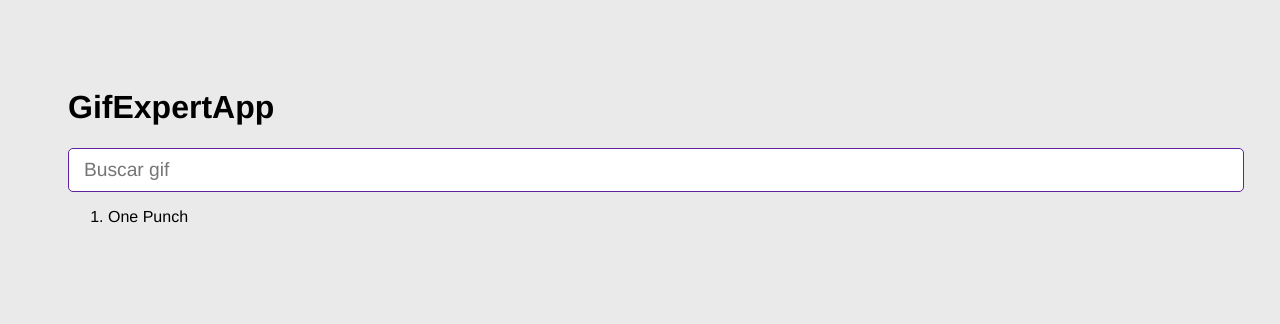
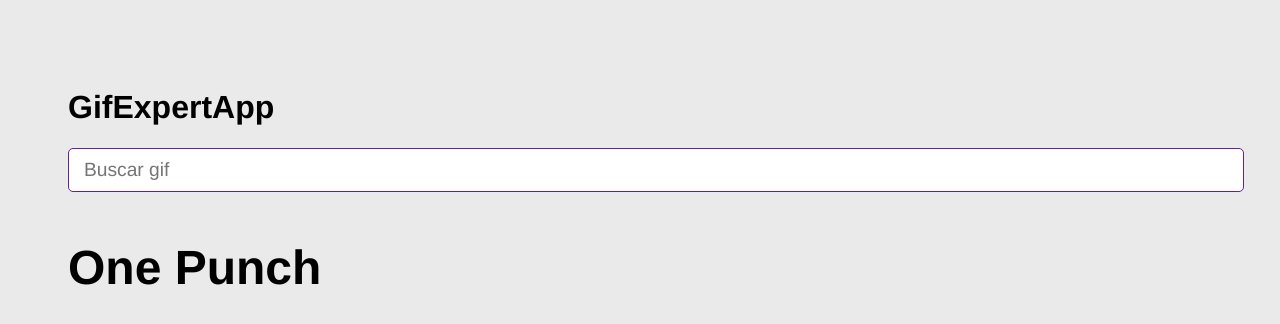
Before and after one commit to jennIntriago/gifExpert, a React (Vite) app: page / in a window 1280 px wide. Shown: the top 324 px of the page. Built offline with nearby package versions, Linux system fonts and the light colour scheme.

Commit message:
Creacion de componente para gif

```diff
--- a/src/GifExpertApp.jsx
+++ b/src/GifExpertApp.jsx
@@ -1,10 +1,13 @@
 import { useState } from "react";
 import { AddCategory } from "./components/AddCategory";
+import { GrifGid } from "./components/GrifGid";
 // API KEY LyvFDyDlgKw8xqONqZWMoukU5AOl5SYb
 
 export const GifExpertApp = () => {
   const [categories, setCategories] = useState(["One Punch"]);
   const onAddCategory = (newCategory) => {
+    //Preguntamos si la categoria existe. Si existe no hace nada, no lo inserta, si no existe lo inserta
+    if (categories.includes(newCategory)) return;
     setCategories([newCategory, ...categories]);
     // setCategories((cat) => [...cat, "Valorant"]);
 
@@ -12,21 +15,13 @@ export const GifExpertApp = () => {
   };
   return (
     <>
-      {/* Titulo */}
       <h1>GifExpertApp</h1>
-      {/* Input */}
-      <AddCategory
-        // setCategories={setCategories}
-        onNewCategory={(event) => onAddCategory(event)}
-      />
-      {/* Listado de gif*/}
 
-      <ol>
-        {categories.map((category) => {
-          return <li key={category}>{category}</li>;
-        })}
-      </ol>
-      {/* List item */}
+      <AddCategory onNewCategory={(event) => onAddCategory(event)} />
+
+      {categories.map((category) => (
+        <GrifGid key={category} category={category} />
+      ))}
     </>
   );
 };
--- /dev/null
+++ b/src/components/GrifGid.jsx
@@ -0,0 +1,7 @@
+export const GrifGid = ({ category }) => {
+  return (
+    <>
+      <h3>{category}</h3>
+    </>
+  );
+};
```
